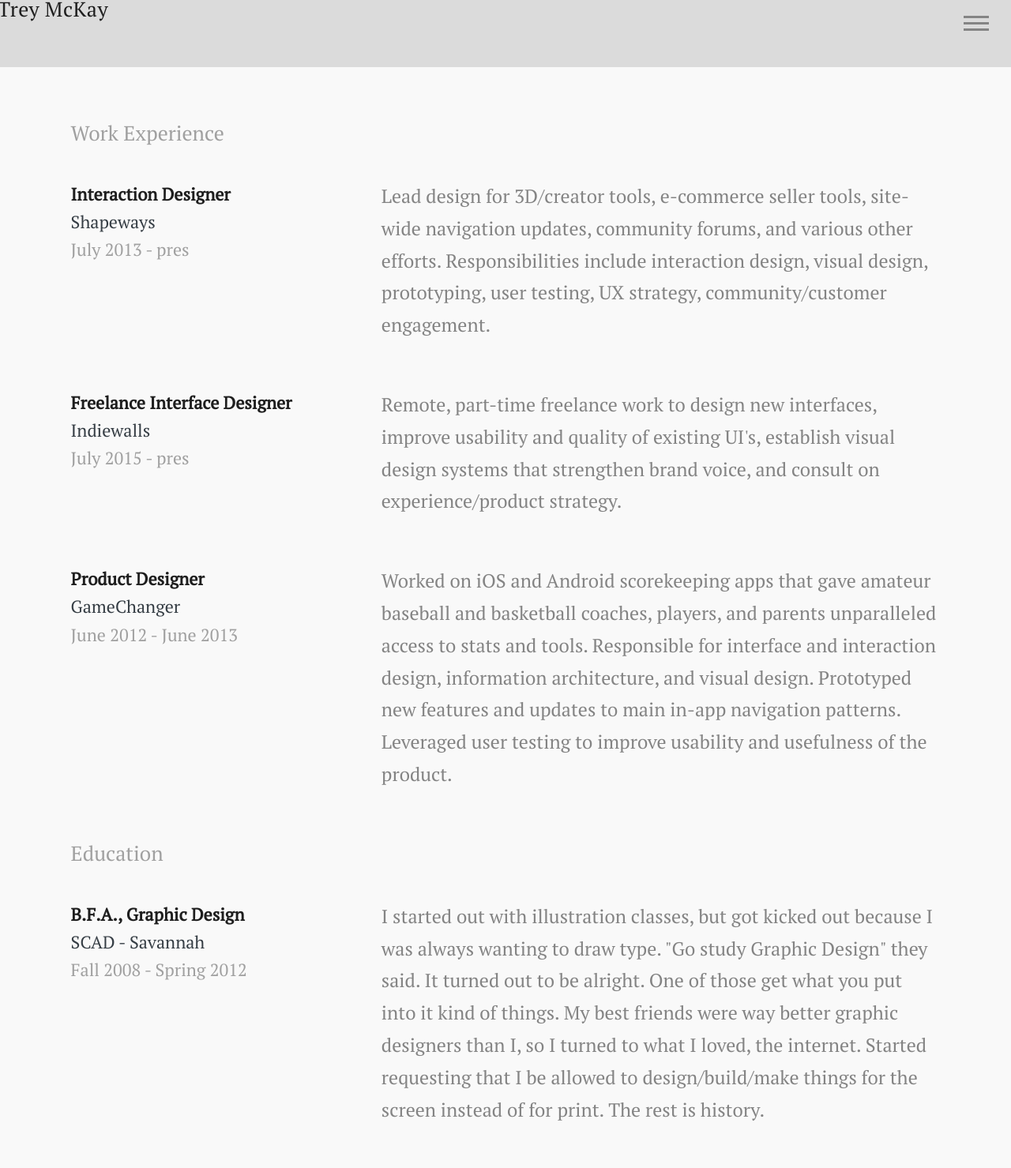
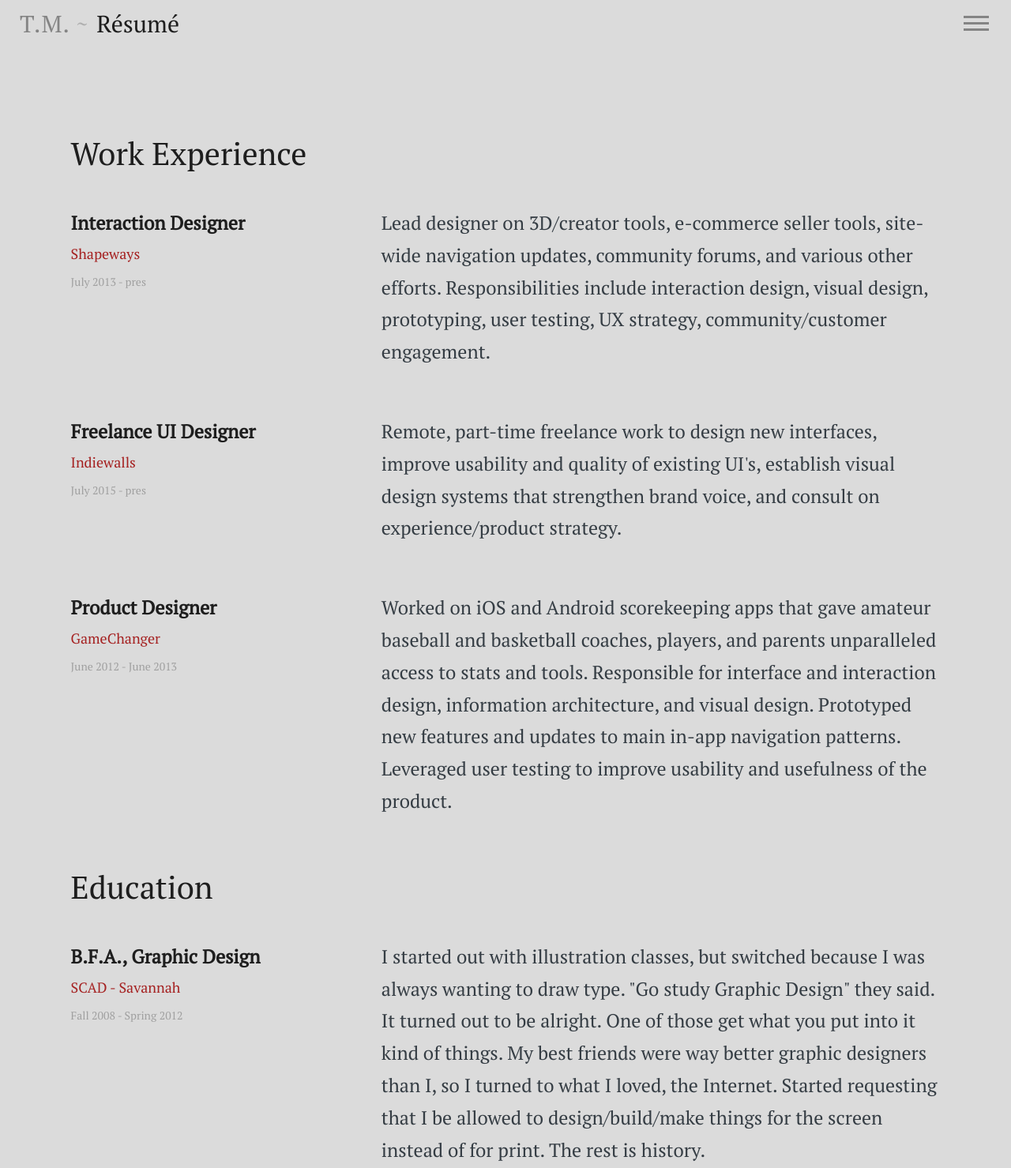
Before and after one commit to treyfromspace/mckaythethird, a plain HTML site: page resume.html in a window 1280 px wide. Shown: the part 8-1487 px from the top of the page at 79% size. Drawn offline with nearby package versions, Linux system fonts and the light colour scheme.

Commit message:
Updated resume on new theme

```diff
--- a/js/main.js
+++ b/js/main.js
@@ -1,5 +1,5 @@
 // FADE-OUT SUCKA
-$(document).on("click", "a", function () {
+$(document).on("click", ".tm-link", function () {
 
     // get the href attribute
     var newUrl = $(this).attr("href");
--- a/resume.html
+++ b/resume.html
@@ -29,8 +29,8 @@
   <meta name="description" content="The personal website of Trey McKay, a Brooklyn-based Digital Product Designer.">
   <meta name="author" content="Trey McKay">
   <meta name="viewport" content="width=device-width,initial-scale=1">
-  <link rel="icon" type="image/png" href="http://mckaythethird.com/favicon2-32x32.png" sizes="32x32" />
-  <link rel="icon" type="image/png" href="http://mckaythethird.com/favicon2-16x16.png" sizes="16x16" />
+  <link rel="icon" type="image/png" href="http://mckaythethird.com/favicon-32x32.png" sizes="32x32" />
+  <link rel="icon" type="image/png" href="http://mckaythethird.com/favicon-16x16.png" sizes="16x16" />
 <!--   <link rel="stylesheet" href="http://mckaythethird.com/style/stylesheets/screen.css"> -->
   <link rel="stylesheet" href="./style/stylesheets/screen.css">
   <script src="js/libs/modernizr-2.6.2-respond-1.1.0.min.js"></script>
@@ -50,79 +50,84 @@
 </head>
 
 <body class="tm--bg-light-grey tm-transition-enabled tm-transition-in">
-  <a href="http://mckaythethird.com" class="tm--font-size-26 tm--link-grey tk-cabazon tm--letter-spacing-05 tm--display-block tm--text-left tm-transition-enabled tm-transition-in fade-in--delay-03 tm--blackletter-align tm--display-inline-block">
-    Trey McKay
+  <a href="http://mckaythethird.com" class="tm--font-size-30 tm--link-grey tk-cabazon tm--letter-spacing-05  tm-transition-enabled tm-transition-in fade-in--delay-03 tm--blackletter-align tm--display-inline-block tm--margin-top-5 tm--margin-left-5 tm--letter-spacing-1 tm--logotype">
+    T.M.
   </a>
+  <span class="tm--font-size-30 tm--margin-top-5 tk-cabazon tm-transition-enabled tm-transition-in fade-in--delay-03 tm--text-eerie-black tm--display-inline-block">
+  Résumé
+  </span>
 
-  <div class="tm-about-intro tm--bg-white tm--float-left tm--font-size-22">
+  <div class="tm-about-intro tm--float-left tm--font-size-22">
     <div class="tm-grid tm-grid--full">
 
       <!-- HEADLINE -->
       <div class="tm-grid_cell">
         <div class="tm--max-width-1280 tm--center-element">
-          <h3 class="tm--text-light-grey tm--font-serif tm--font-size-26 tm--margin-bottom-8 tm--margin-bottom-2-mob">Work Experience</h3>
+          <h3 class="tm--text-eerie-black tm--font-size-40 tm--margin-bottom-8 tm--margin-bottom-2-mob tk-cabazon tm-transition-enabled tm-transition-in fade-in--delay-03">
+          Work Experience
+          </h3>
         </div>
       </div>
 
       <!-- SHAPEWAYS -->
-      <div class="tm-grid_cell">
+      <div class="tm-grid_cell tm-transition-enabled tm-transition-in fade-in--delay-05">
         <div class="tm--max-width-1280 tm--center-element tm--border-radius-2 tm-grid tm-grid--full large-tm-grid--fit">
           <div class="tm-grid_cell tm-grid_cell-1of3 tm--padding-right-30">
-            <p class="tm--display-block tm--font-weight-bold">Interaction Designer</p>
-            <p class="tm--display-block tm--text-dark-grey">Shapeways</p>
-            <p class="tm--display-block tm--text-light-grey tm--margin-bottom-4">July 2013 - pres</p>
+            <p class="tm--display-block tm--font-size-24 tm--font-serif tm--font-weight-bold">Interaction Designer</p>
+            <a href="http://shapeways.com" target="_blank" class="tm--font-size-18 tm--display-inline-block tm--link-hover">Shapeways</a>
+            <p class="tm--display-block tm--text-light-grey tm--margin-bottom-4 tm--margin-top-2 tm--font-size-14">July 2013 - pres</p>
           </div>
           <div class="tm-grid_cell">
-            <p class="tm--font-serif tm--text-med-grey tm--font-size-24">Lead design for 3D/creator tools, e-commerce seller tools, site-wide navigation updates, community forums, and various other efforts. Responsibilities include interaction design, visual design, prototyping, user testing, UX strategy, community/customer engagement.</p>
+            <p class="tm--font-serif tm--text-dark-grey tm--font-size-24">Lead designer on 3D/creator tools, e-commerce seller tools, site-wide navigation updates, community forums, and various other efforts. Responsibilities include interaction design, visual design, prototyping, user testing, UX strategy, community/customer engagement.</p>
           </div>
         </div>
       </div>
 
       <!-- INDIEWALLS -->
-      <div class="tm-grid_cell tm--margin-top-10">
+      <div class="tm-grid_cell tm--margin-top-10 tm-transition-enabled tm-transition-in fade-in--delay-07">
         <div class="tm--max-width-1280 tm--center-element tm--border-radius-2 tm-grid tm-grid--full large-tm-grid--fit">
           <div class="tm-grid_cell tm-grid_cell-1of3 tm--padding-right-30">
-            <p class="tm--display-block tm--font-weight-bold">Freelance Interface Designer</p>
-            <p class="tm--display-block tm--text-dark-grey">Indiewalls</p>
-            <p class="tm--display-block tm--text-light-grey tm--margin-bottom-4">July 2015 - pres</p>
+            <p class="tm--display-block tm--font-size-24 tm--font-serif tm--font-weight-bold">Freelance UI Designer</p>
+            <a href="http://indiewalls.com" target="_blank" class="tm--font-size-18 tm--display-inline-block tm--link-hover">Indiewalls</a>
+            <p class="tm--display-block tm--text-light-grey tm--margin-bottom-4 tm--margin-top-2 tm--font-size-14">July 2015 - pres</p>
           </div>
           <div class="tm-grid_cell">
-            <p class="tm--font-serif tm--text-med-grey tm--font-size-24">Remote, part-time freelance work to design new interfaces, improve usability and quality of existing UI's, establish visual design systems that strengthen brand voice, and consult on experience/product strategy.</p>
+            <p class="tm--font-serif tm--text-dark-grey tm--font-size-24">Remote, part-time freelance work to design new interfaces, improve usability and quality of existing UI's, establish visual design systems that strengthen brand voice, and consult on experience/product strategy.</p>
           </div>
         </div>
       </div>
 
       <!-- GAMECHANGER -->
-      <div class="tm-grid_cell tm--margin-top-10">
+      <div class="tm-grid_cell tm--margin-top-10 tm-transition-enabled tm-transition-in fade-in--delay-09">
         <div class="tm--max-width-1280 tm--center-element tm--border-radius-2 tm-grid tm-grid--full large-tm-grid--fit">
           <div class="tm-grid_cell tm-grid_cell-1of3 tm--padding-right-30">
-            <p class="tm--display-block tm--font-weight-bold">Product Designer</p>
-            <p class="tm--display-block tm--text-dark-grey">GameChanger</p>
-            <p class="tm--display-block tm--text-light-grey tm--margin-bottom-4">June 2012 - June 2013</p>
+            <p class="tm--display-block tm--font-size-24 tm--font-serif tm--font-weight-bold">Product Designer</p>
+            <a href="http://gc.io" target="_blank" class="tm--font-size-18 tm--display-inline-block tm--link-hover">GameChanger</a>
+            <p class="tm--display-block tm--text-light-grey tm--margin-bottom-4 tm--margin-top-2 tm--font-size-14">June 2012 - June 2013</p>
           </div>
           <div class="tm-grid_cell">
-            <p class="tm--font-serif tm--text-med-grey tm--font-size-24">Worked on iOS and Android scorekeeping apps that gave amateur baseball and basketball coaches, players, and parents unparalleled access to stats and tools. Responsible for interface and interaction design, information architecture, and visual design. Prototyped new features and updates to main in-app navigation patterns. Leveraged user testing to improve usability and usefulness of the product.</p>
+            <p class="tm--font-serif tm--text-dark-grey tm--font-size-24">Worked on iOS and Android scorekeeping apps that gave amateur baseball and basketball coaches, players, and parents unparalleled access to stats and tools. Responsible for interface and interaction design, information architecture, and visual design. Prototyped new features and updates to main in-app navigation patterns. Leveraged user testing to improve usability and usefulness of the product.</p>
           </div>
         </div>
       </div>
 
       <!-- EDUCATION -->
-      <div class="tm-grid_cell tm--margin-top-10">
+      <div class="tm-grid_cell tm--margin-top-10 tm-transition-enabled tm-transition-in fade-in--delay-09">
         <div class="tm--max-width-1280 tm--center-element">
-          <h3 class="tm--text-light-grey tm--font-serif tm--font-size-26 tm--margin-bottom-8">Education</h3>
+          <h3 class="tm--text-eerie-black tm--font-size-40 tm--margin-bottom-8 tm--margin-bottom-2-mob tk-cabazon tm-transition-enabled tm-transition-in fade-in--delay-09">Education</h3>
         </div>
       </div>
 
-      <!-- GAMECHANGER -->
-      <div class="tm-grid_cell">
+      <!-- EDU BIO -->
+      <div class="tm-grid_cell tm-transition-enabled tm-transition-in fade-in--delay-09">
         <div class="tm--max-width-1280 tm--center-element tm--border-radius-2 tm-grid tm-grid--full large-tm-grid--fit">
           <div class="tm-grid_cell tm-grid_cell-1of3 tm--padding-right-30">
-            <p class="tm--display-block tm--font-weight-bold">B.F.A., Graphic Design</p>
-            <p class="tm--display-block tm--text-dark-grey">SCAD - Savannah</p>
-            <p class="tm--display-block tm--text-light-grey tm--margin-bottom-4">Fall 2008 - Spring 2012</p>
+            <p class="tm--display-block tm--font-size-24 tm--font-serif tm--font-weight-bold">B.F.A., Graphic Design</p>
+            <a href="http://scad.edu" target="_blank" class="tm--font-size-18 tm--display-inline-block tm--link-hover">SCAD - Savannah</a>
+            <p class="tm--display-block tm--text-light-grey tm--margin-bottom-4 tm--margin-top-2 tm--font-size-14">Fall 2008 - Spring 2012</p>
           </div>
           <div class="tm-grid_cell">
-            <p class="tm--font-serif tm--text-med-grey tm--font-size-24">I started out with illustration classes, but got kicked out because I was always wanting to draw type. "Go study Graphic Design" they said. It turned out to be alright. One of those get what you put into it kind of things. My best friends were way better graphic designers than I, so I turned to what I loved, the internet. Started requesting that I be allowed to design/build/make things for the screen instead of for print. The rest is history.</p>
+            <p class="tm--font-serif tm--text-dark-grey tm--font-size-24">I started out with illustration classes, but switched because I was always wanting to draw type. "Go study Graphic Design" they said. It turned out to be alright. One of those get what you put into it kind of things. My best friends were way better graphic designers than I, so I turned to what I loved, the Internet. Started requesting that I be allowed to design/build/make things for the screen instead of for print. The rest is history.</p>
           </div>
         </div>
       </div>
@@ -141,7 +146,7 @@
       <ul class="tm-overlay_menu-list tm--font-size-72 tm--font-serif tk-cabazon">
         <li class="tm-transition-enabled tm-transition-in fade-in--delay-03 tm-overlay_menu-list-item"><a href="http://mckaythethird.com/work/product-edit" class="tm-link tm--link-light-grey">Work</a></li>
         <li class="tm-transition-enabled tm-transition-in fade-in--delay-05 tm-overlay_menu-list-item"><a href="http://mckaythethird.com/misc" target="_self" class="tm-link tm--link-light-grey">Misc.</a></li>
-        <li class="tm-transition-enabled tm-transition-in fade-in--delay-07 tm-overlay_menu-list-item"><a href="http://mckaythethird.com/resume" target="_self" class="tm-link tm--link-light-grey">Resume</a></li>
+        <li class="tm-transition-enabled tm-transition-in fade-in--delay-07 tm-overlay_menu-list-item"><a href="http://mckaythethird.com/resume" target="_self" class="tm-link tm--link-light-grey">Résumé</a></li>
         <li class="tm-transition-enabled tm-transition-in fade-in--delay-09 tm-overlay_menu-list-item"><a href="http://mckaythethird.com/about" target="_self" class="tm-link tm--link-light-grey">About</a></li>
       </ul>
     </nav>
--- a/style/stylesheets/sass/partials/_helpers.scss
+++ b/style/stylesheets/sass/partials/_helpers.scss
@@ -21,6 +21,12 @@
 .tm--margin-right-4 {
   margin-right:20px;
 }
+.tm--margin-left-4 {
+  margin-left:20px;
+}
+.tm--margin-left-5 {
+  margin-left:25px;
+}
 .tm--margin-right-6 {
   margin-right: 30px;
 }
@@ -29,6 +35,9 @@
 }
 .tm--margin-top-4 {
   margin-top: 20px;
+}
+.tm--margin-top-5 {
+  margin-top:25px;
 }
 .tm--margin-top-8 {
   margin-top: 40px;
--- a/style/stylesheets/sass/partials/_typography.scss
+++ b/style/stylesheets/sass/partials/_typography.scss
@@ -1,4 +1,4 @@
-// TYPE STYLES GO HERE
+// BASIC TYPOGRAPHY
 h1 {
   font-size: 1.6em;
 }
@@ -93,7 +93,7 @@ p {
   line-height:  1em;
 }
 
-/*TYPE MODS*/
+// TYPE MODS
 .tm--letter-spacing-05 {
   letter-spacing: 0.5px;
 }
@@ -122,7 +122,7 @@ p {
   color: rgba(0,0,0,0.0);
 }
 
-/*TEXT ALIGNMENT*/
+// TEXT ALIGN
 .tm--text-center {
   text-align: center;
 }
@@ -132,3 +132,9 @@ p {
 .tm--blackletter-align {
   margin-left:-3px;
 }
+
+.tm--logotype:after {
+  content: "~";
+  padding: 0 5px 0 0;
+  color: rgba(0,0,0,0.2);
+}
```
Also changed, not shown: index.html (+5 -5 lines), style/stylesheets/screen.css.
